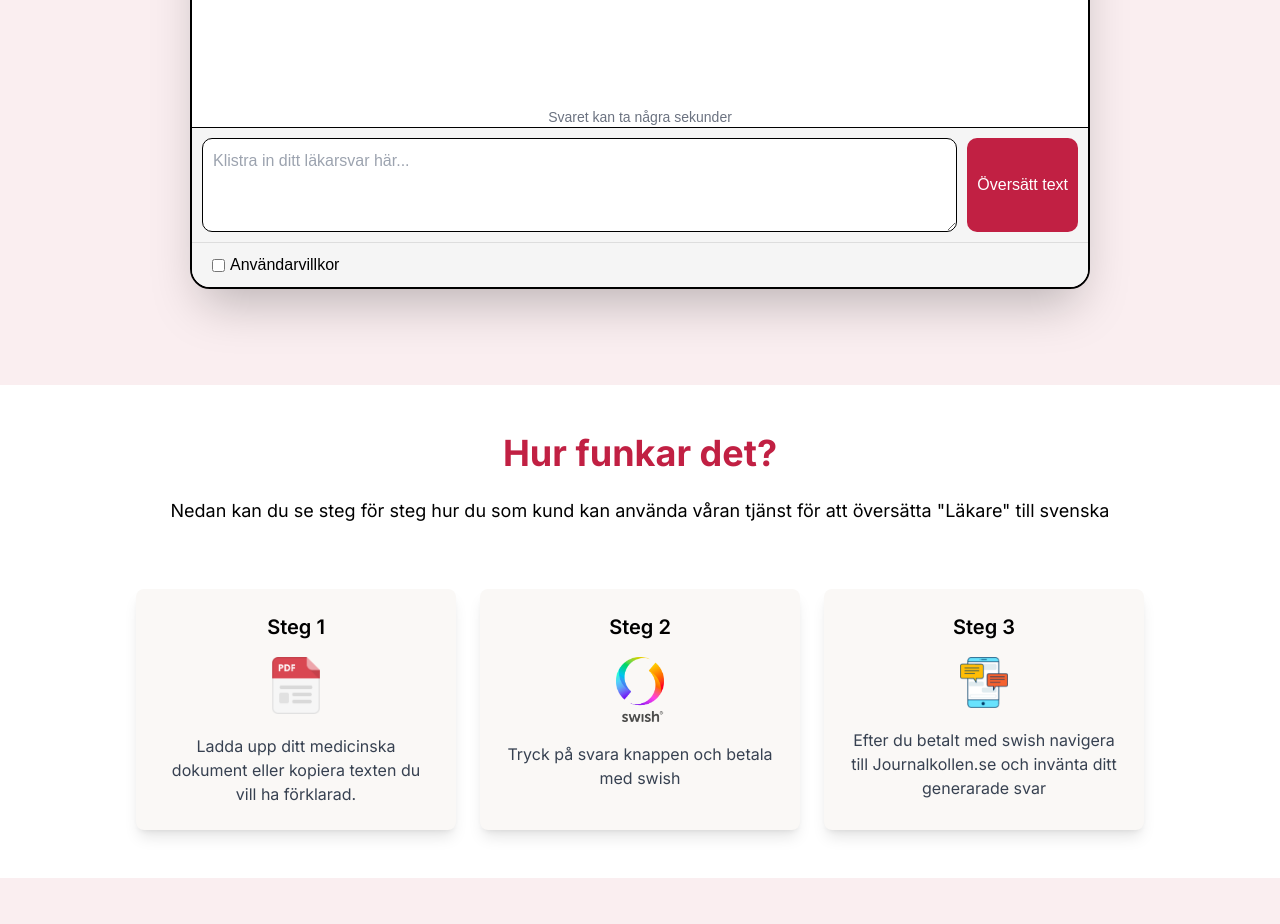
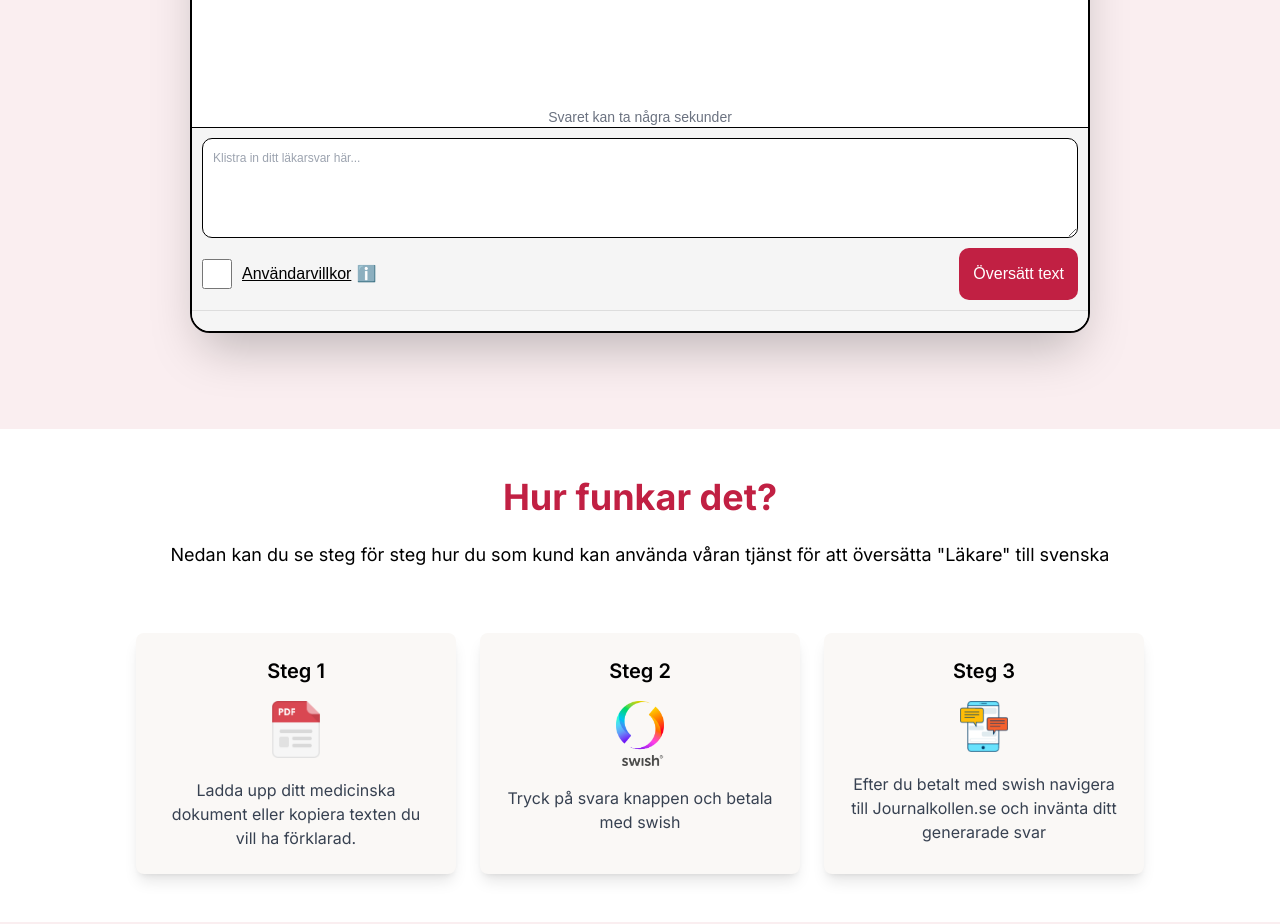
Before and after one commit to hugojohansson1021/JournalKollen, a Next.js app: page / in a window 1280 px wide. Shown: the part 860-1784 px from the top of the page. Built offline with nearby package versions, Linux system fonts and the light colour scheme.

Commit message:
Fix- Chat UI/UX

```diff
--- a/src/app/components/AiChat.tsx
+++ b/src/app/components/AiChat.tsx
@@ -3,6 +3,7 @@ import jsPDF from 'jspdf';
 import html2canvas from 'html2canvas';
 import { ToastContainer, toast } from 'react-toastify';
 import 'react-toastify/dist/ReactToastify.css';
+import Link from 'next/link';
 
 interface ChatbotProps {
   apiEndpoint: string;
@@ -162,20 +163,64 @@ const Chatbot: React.FC<ChatbotProps> = ({ apiEndpoint, botName = 'Journal Förk
           {error && <p style={{ color: 'red', alignSelf: 'center' }}>{error}</p>}
         </div>
         <div className='text-gray-500 bg-white cursive text-center text-sm'> Svaret kan ta några sekunder  </div>
-        <form onSubmit={handleSubmit} style={{ display: 'flex', borderTop: '1px solid #000', padding: '10px', backgroundColor: '#f5f5f5', color: '#666' }}>
-          <textarea value={question} rows={3} onChange={(e) => setQuestion(e.target.value)} placeholder="Klistra in ditt läkarsvar här..." disabled={isLoading} style={{ flexGrow: 1, padding: '10px', marginRight: '10px', border: '1px solid #000000', borderRadius: '10px', fontSize: '16px' }} />
-          <button type="submit" disabled={isLoading} style={{ padding: '5px 10px', fontSize: '16px', cursor: 'pointer', border: 'none', backgroundColor: '#c12043', color: 'white', borderRadius: '10px', opacity: isLoading ? 0.5 : 1 }}>
-            Översätt text
-          </button>
-        </form>
+        <form onSubmit={handleSubmit} style={{
+  display: 'flex',
+  flexDirection: 'column',
+  borderTop: '1px solid #000',
+  padding: '10px',
+  backgroundColor: '#f5f5f5',
+  color: '#666',
+  gap: '10px'
+}}>
+  <textarea
+    value={question}
+    rows={3}
+    onChange={(e) => setQuestion(e.target.value)}
+    placeholder="Klistra in ditt läkarsvar här..."
+    disabled={isLoading}
+    style={{
+      flexGrow: 1,
+      padding: '10px',
+      border: '1px solid #000000',
+      borderRadius: '10px',
+      fontSize: '12px',
+      minHeight: '100px'
+    }}
+  />
+  <div style={{ display: 'flex', justifyContent: 'space-between', alignItems: 'center' }}>
+    <label className='text-black' style={{ display: 'flex', alignItems: 'center', position: 'relative' }}>
+      <input type="checkbox" checked={isChecked} onChange={(e) => setIsChecked(e.target.checked)} style={{ marginRight: '10px', width: '30px', height: '30px' }} />
+      <Link href="/terms-and-conditions" legacyBehavior>
+        <a style={{ color: 'black', textDecoration: 'underline', marginRight: '5px' }}>Användarvillkor</a>
+      </Link>
+      <span style={{ cursor: 'pointer' }} title="More information">ℹ️</span>
+      <div style={{ visibility: isChecked ? 'visible' : 'hidden', position: 'absolute', top: '-30px', left: '0', backgroundColor: '#c12043', color: 'white', padding: '5px', borderRadius: '5px', fontSize: '12px', whiteSpace: 'nowrap' }}>
+        Användarvillkoren måste kryssas
+      </div>
+    </label>
+    <button
+      type="submit"
+      disabled={isLoading}
+      style={{
+        padding: '14px',
+        fontSize: '16px',
+        cursor: 'pointer',
+        border: 'none',
+        backgroundColor: '#c12043',
+        color: 'white',
+        borderRadius: '10px',
+        opacity: isLoading ? 0.5 : 1
+      }}
+    >
+      Översätt text
+    </button>
+  </div>
+
+</form>
+
+
         <div style={{ padding: '10px', backgroundColor: '#f5f5f5', borderTop: '1px solid #ddd', textAlign: 'center' }}>
-          <label className='text-black' style={{ marginLeft: '10px', display: 'flex', alignItems: 'center', position: 'relative' }}>
-            <input type="checkbox" checked={isChecked} onChange={(e) => setIsChecked(e.target.checked)} style={{ marginRight: '5px' }} />
-            Användarvillkor
-            <div style={{ visibility: isChecked ? 'visible' : 'hidden', position: 'absolute', top: '-30px', left: '0', backgroundColor: '#c12043', color: 'white', padding: '5px', borderRadius: '5px', fontSize: '12px', whiteSpace: 'nowrap' }}>
-              Användarvillkoren måste kryssas
-            </div>
-          </label>
+
         </div>
 
         {/* Hidden div for PDF content */}
```
